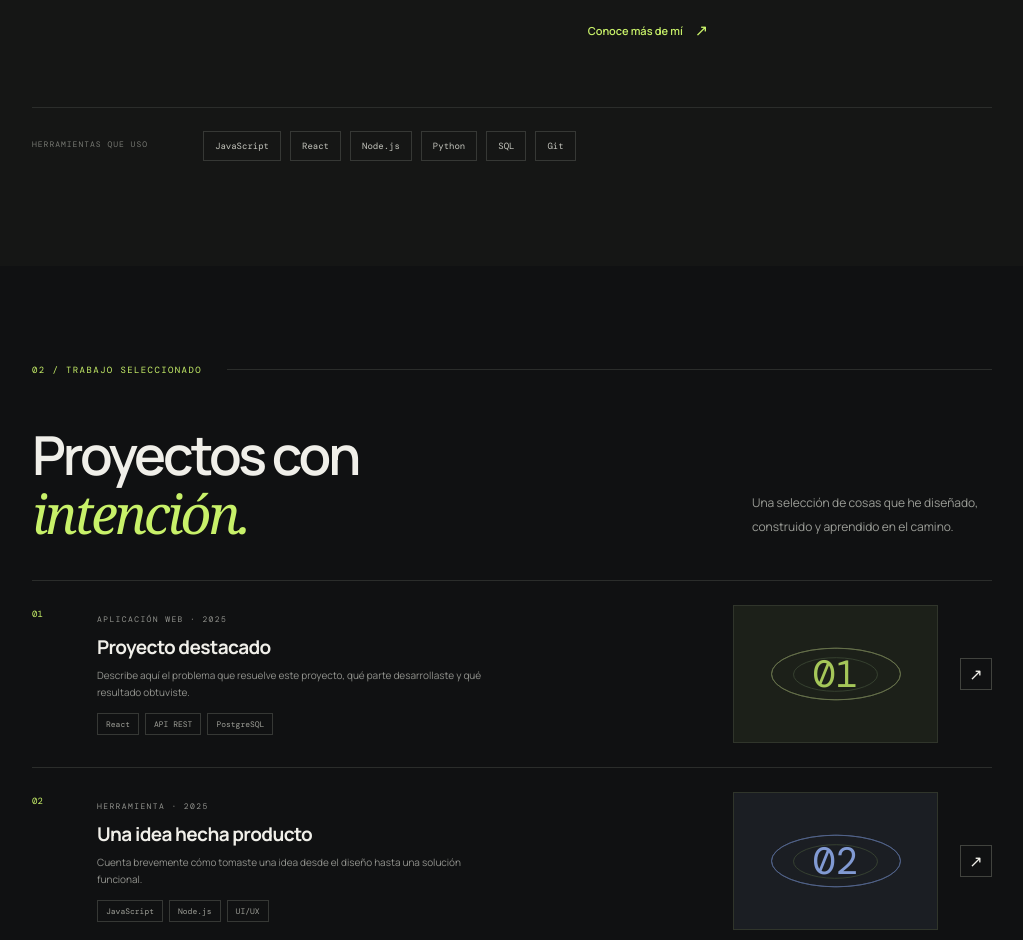
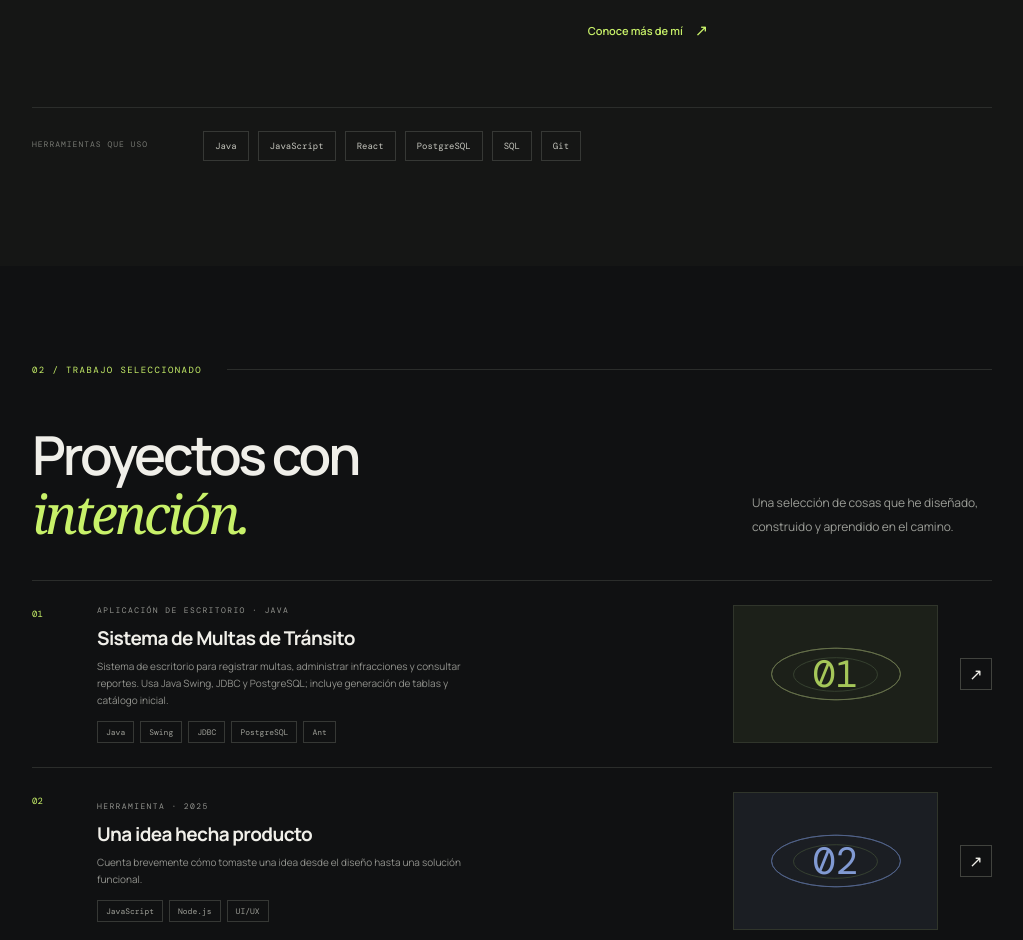
Before and after one commit to SrGodman/Portafolio, a React (Vite) app: page / in a window 1280 px wide. Shown: the part 980-1920 px from the top of the page, without its empty margins (128-1151 px from the left). Built offline with nearby package versions, Linux system fonts and the light colour scheme.

Commit message:
Se agregó el proyecto de programacion 2 llamado Proyecto de multas de transito

```diff
--- a/src/main.jsx
+++ b/src/main.jsx
@@ -2,16 +2,16 @@ import React from 'react'
 import { createRoot } from 'react-dom/client'
 import './style.css'
 
-const skills = ['JavaScript', 'React', 'Node.js', 'Python', 'SQL', 'Git']
+const skills = ['Java', 'JavaScript', 'React', 'PostgreSQL', 'SQL', 'Git']
 
 const projects = [
   {
     number: '01',
-    name: 'Proyecto destacado',
-    kind: 'APLICACIÓN WEB · 2025',
-    description: 'Describe aquí el problema que resuelve este proyecto, qué parte desarrollaste y qué resultado obtuviste.',
-    tags: ['React', 'API REST', 'PostgreSQL'],
-    href: 'https://github.com/',
+    name: 'Sistema de Multas de Tránsito',
+    kind: 'APLICACIÓN DE ESCRITORIO · JAVA',
+    description: 'Sistema de escritorio para registrar multas, administrar infracciones y consultar reportes. Usa Java Swing, JDBC y PostgreSQL; incluye generación de tablas y catálogo inicial.',
+    tags: ['Java', 'Swing', 'JDBC', 'PostgreSQL', 'Ant'],
+    href: 'https://github.com/SrGodman/Proyeto-de-multas-de-transito',
     mark: '01',
   },
   {
```
